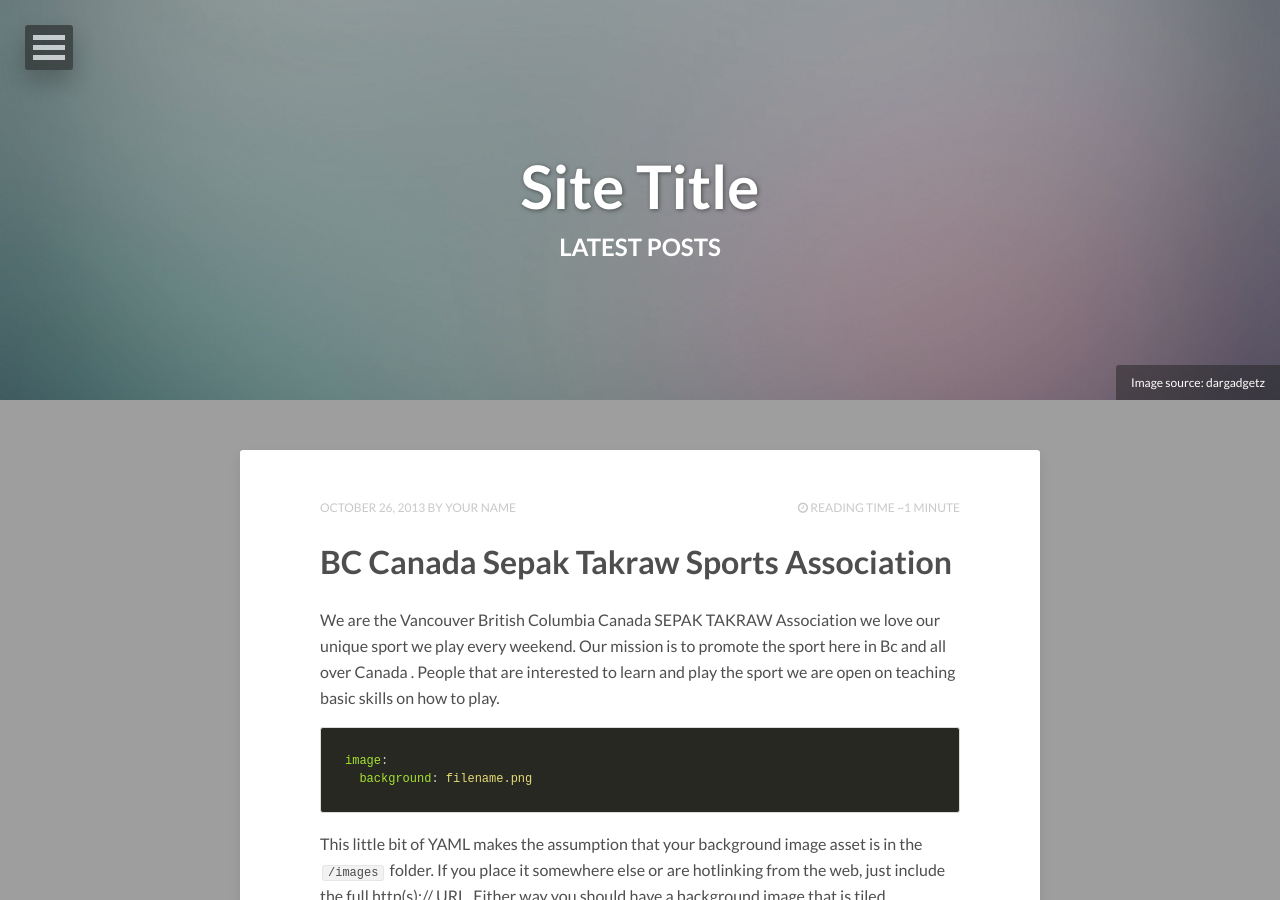
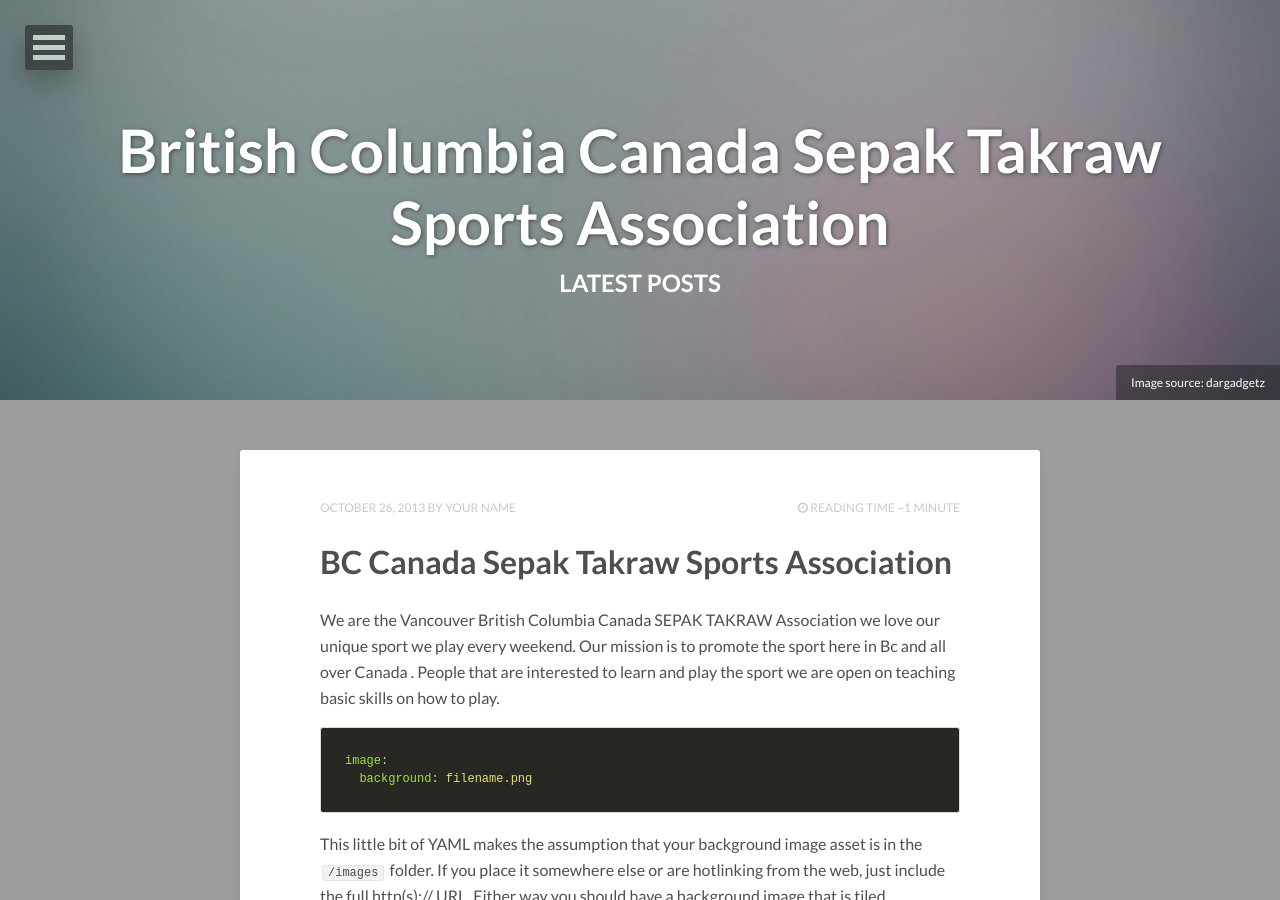
Before and after one commit to bccstsa-org/bccstsa-org.github.io, a Jekyll site: the page built from index.html, in a window 1280 px wide and 900 px high. Built offline with Jekyll 4.4.1, drawn with Linux system fonts in a browser that asks for light colours; nearby versions of some CDN libraries; the list of posts is cut into pages by our own code.

Commit message:
Update _config.yml

```diff
--- a/_config.yml
+++ b/_config.yml
@@ -1,4 +1,4 @@
-title:            Site Title
+title:            British Columbia Canada Sepak Takraw Sports Association
 description:      Describe your website here.
 disqus_shortname:
 reading_time:     true
```
